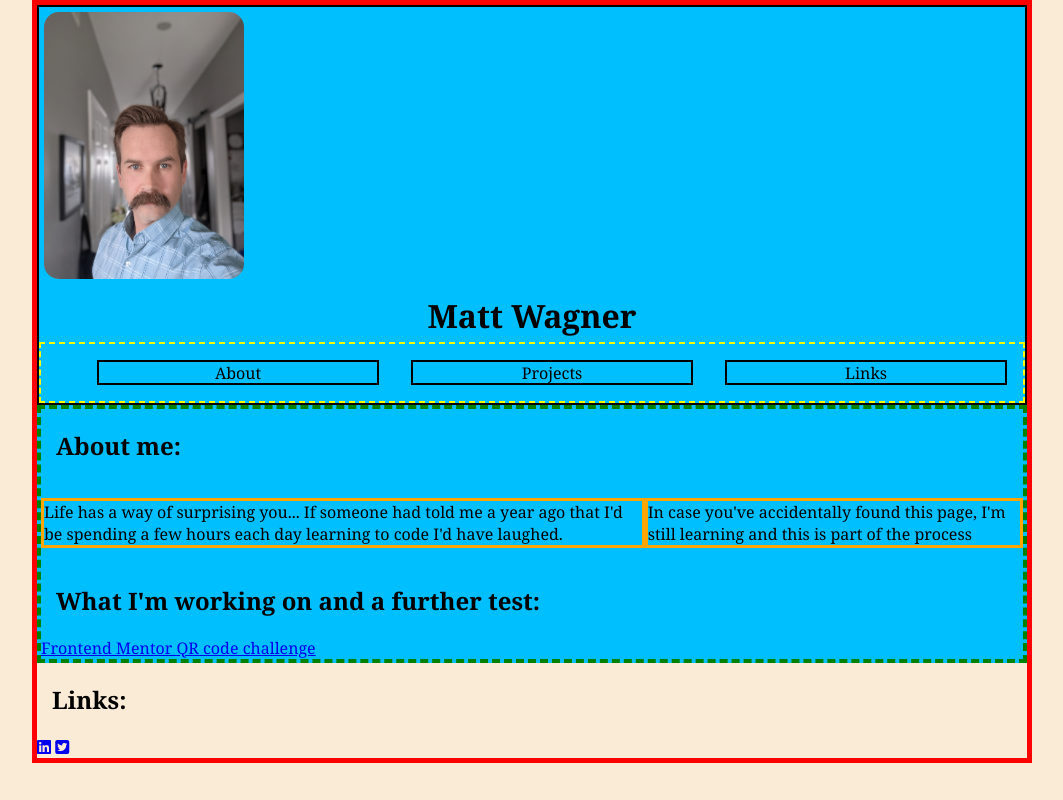
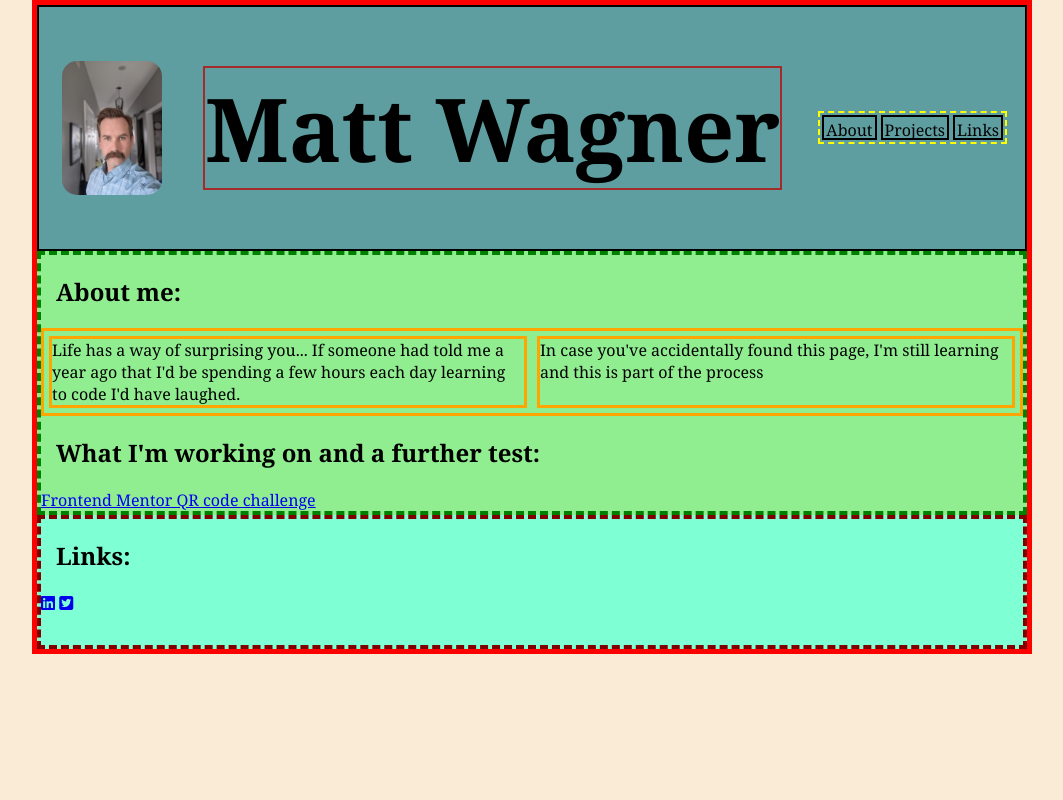
Before and after one commit to MattLearnstoCode/MattLearnstoCode.github.io, a plain HTML site: page index.html in a window 1280 px wide. Shown: the whole page, without its empty margins (108-1171 px from the left). Drawn offline with Linux system fonts and the light colour scheme.

```diff
--- a/style.css
+++ b/style.css
@@ -10,18 +10,19 @@
     background-color: antiquewhite;
 }
 
-header, main {
-    margin: auto;
-    background-color: deepskyblue;
-}
-
 header {
     border: 2px black solid;
+    display: flex;
+    align-items: center;
+    justify-content: space-around;
+    background-color: cadetblue;
 }
 
 h1 {
-    margin: 5px;
+    border:2px solid brown;
     text-align: center;
+    align-self:center;
+    font-size: 88px;
 }
 
 h2 {
@@ -29,42 +30,55 @@
     text-align: left;
 }
 
-#description {
-    text-align: center;
-}
-
 main {
     border: 4px dashed green;
+    background-color: lightgreen;
 }
 
 #about {
     display: flex;
+    border: 3px solid orange;
 }
 
 nav {
     border: 2px dashed yellow;
+    margin: 0;
 }
 
 ul {
     display: flex;
-    justify-content: space-around;
-    align-content: center;
+    margin: 0;
+    padding: 0;
 }
 
 li {
     border: 2px solid black;
     height: 25px;
-    width: 30%;
+    width: auto;
+    margin: 2px;
+    padding: 2px;
     text-align: center;
     list-style-type:none;
 }
 
-img {
-    width: 200px;
+header img {
+    width: 100px;
     border-radius: 15px;
     margin: 5px;
 }
 
 p {
     border: orange solid 3px;
+    width: 100%;
+    margin: 5px;
 }
+
+footer {
+    border:4px dashed maroon;
+    background-color: aquamarine;
+}
+
+.fa-brands {
+    height: 50px;
+    width:auto;
+}
```
